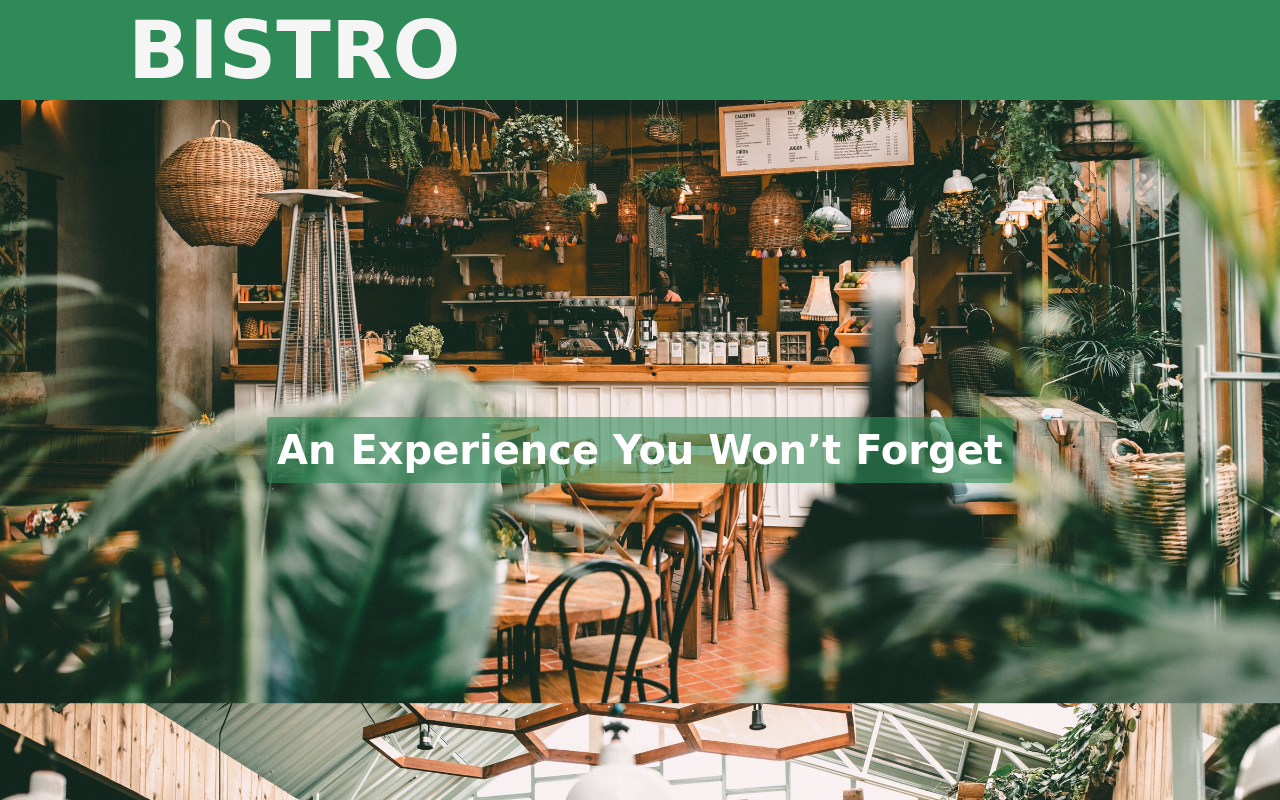
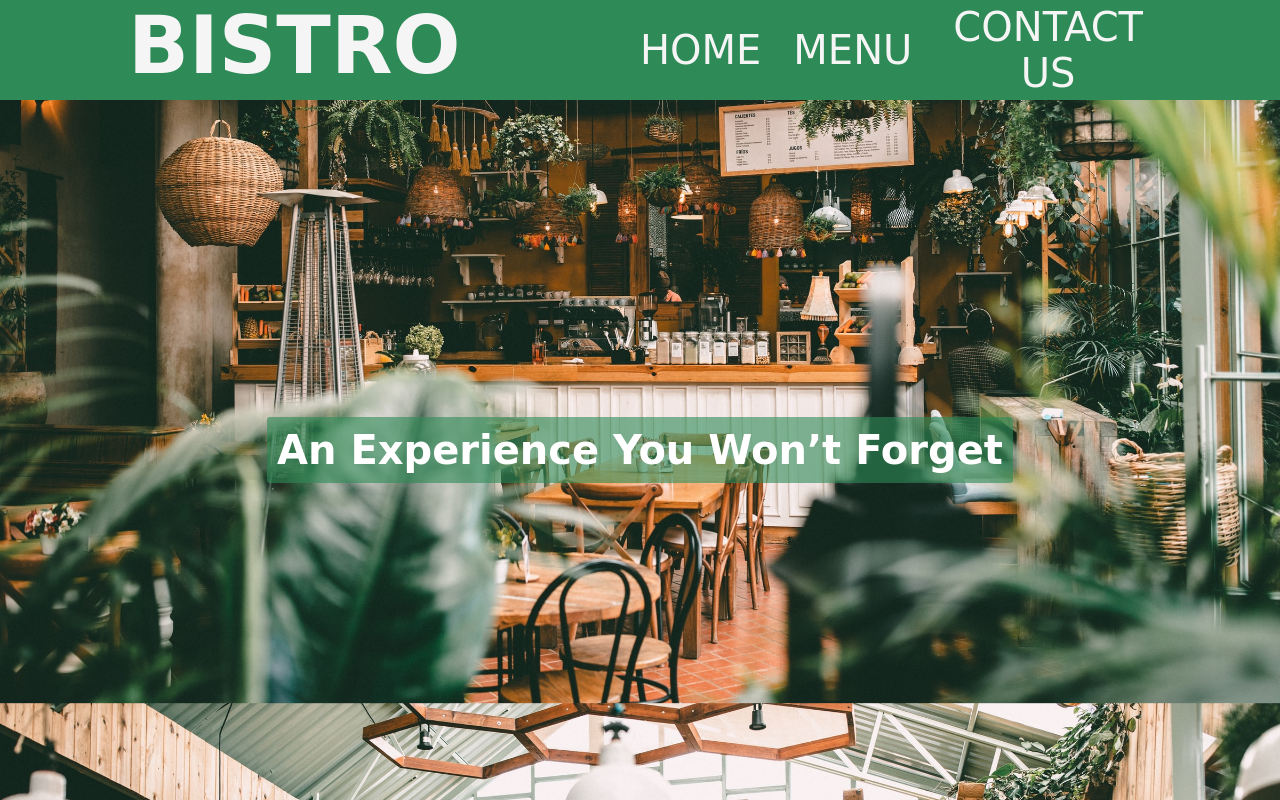
Before and after one commit to CyberM-Prog/restaurant-page, a website built with webpack: page dist/index.html in a window 1280 px wide. Built offline with nearby package versions, Linux system fonts and the light colour scheme; a web font is replaced by a local one.

Commit message:
Create buttons to navigate between pages

```diff
--- a/src/homepage.js
+++ b/src/homepage.js
@@ -1,3 +1,4 @@
+export function showHome() {
     const header = document.createElement("div")
     header.classList.add("header")
     content.appendChild(header)
@@ -5,6 +6,22 @@ content.appendChild(header)
     const logo = document.createElement("h1")
     logo.textContent = "BISTRO"
     header.appendChild(logo)
+
+    const buttons = document.createElement("div")
+    buttons.classList.add("buttons")
+    header.appendChild(buttons)
+
+    const home = document.createElement("button")
+    home.textContent = "HOME"
+    buttons.appendChild(home)
+
+    const menu = document.createElement("button")
+    menu.textContent = "MENU"
+    buttons.appendChild(menu)
+
+    const contact = document.createElement("button")
+    contact.textContent = "CONTACT US"
+    buttons.appendChild(contact)
 
     const image = document.createElement("div")
     image.classList.add("image")
@@ -17,3 +34,4 @@ image.appendChild(darkBg)
     const headLine = document.createElement("h1")
     headLine.textContent = "An Experience You Won’t Forget"
     darkBg.appendChild(headLine)
+}
--- a/src/index.js
+++ b/src/index.js
@@ -1,2 +1,4 @@
 import "./style.css";
-import "./homepage"
+import * as homePage from "./homepage"
+
+homePage.showHome()
--- a/src/style.css
+++ b/src/style.css
@@ -10,7 +10,8 @@
 .header {
     height: 12.5vh;
     background-color:seagreen;
-    display: grid
+    display: grid;
+    grid-template-columns: 1fr 1fr;
 }
 
 .header > h1 {
@@ -18,7 +19,25 @@
     align-self: center;
     margin-left: 10vw;
     color: whitesmoke;
+    position: relative;
+    bottom: 5px;
 
+}
+
+.buttons {
+    justify-self: end;
+    align-self: center;
+    margin-right: 10vw;
+    display: flex;
+    gap: 2rem;
+}
+
+.buttons > button {
+    font-size: 2.5rem;
+    background-color: seagreen;
+    color: whitesmoke;
+    border-width: 0;
+    font-weight: 500;
 }
 
 .image {
```
Also changed, not shown: dist/main.js. Lines whose indentation alone changed are shown as unchanged.
